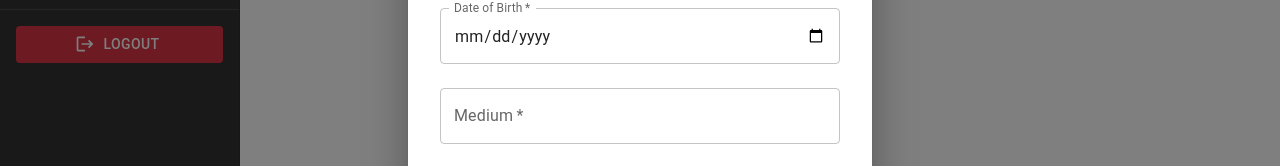
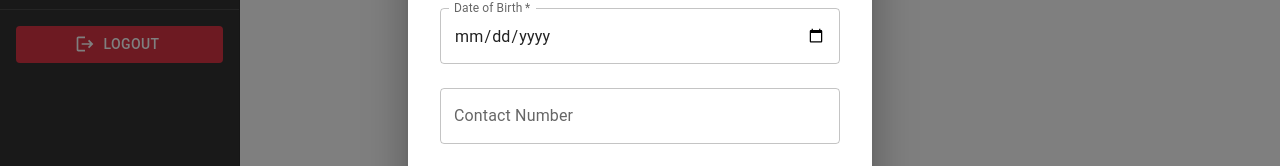
Before and after one commit to Threadstone15/RAD_with_MERN, a React (Create React App) app in the folder frontend/: page /manager-dashboard in a window 1280 px wide. Both pictures are taken after a click on the button "ADD STUDENT". Shown: the part 320-486 px from the top of the page. Built offline with nearby package versions, Linux system fonts and the light colour scheme; no server answers.

Commit message:
Linked Students, DONT DELETE

```diff
--- a/frontend/src/components/Login.js
+++ b/frontend/src/components/Login.js
@@ -14,7 +14,6 @@ const Login = () => {
     e.preventDefault();
     try {
       const response = await login({ email, password });
-      console.log(response);
       if (response.redirectUrl) {
         navigate(response.redirectUrl); // Redirect based on URL from backend
       } else {
--- a/frontend/src/popups/AddStudentForm.js
+++ b/frontend/src/popups/AddStudentForm.js
@@ -1,12 +1,14 @@
 import React, { useState, useEffect } from 'react';
 import { Box, TextField, Button, Typography, Modal, IconButton, Dialog, DialogActions, DialogContent, DialogTitle } from '@mui/material';
 import CloseIcon from '@mui/icons-material/Close'; // Import CloseIcon for the close button
+import { addStudent } from '../services/api';
 
 const AddStudentForm = ({ open, onClose, studentData }) => {
   const [formData, setFormData] = useState({
     name: '',
     email: '',
     dateOfBirth: '',
+    phone: '',
     medium: '',
     school: '',
     address: '',
@@ -21,6 +23,7 @@ const AddStudentForm = ({ open, onClose, studentData }) => {
         name: studentData.name || '',
         email: studentData.email || '',
         dateOfBirth: studentData.dateOfBirth || '',
+        phone: studentData.phone || '',
         medium: studentData.medium || '',
         school: studentData.school || '',
         address: studentData.address || '',
@@ -32,6 +35,7 @@ const AddStudentForm = ({ open, onClose, studentData }) => {
         name: '',
         email: '',
         dateOfBirth: '',
+        phone:'',
         medium: '',
         school: '',
         address: '',
@@ -46,9 +50,13 @@ const AddStudentForm = ({ open, onClose, studentData }) => {
     setFormData((prev) => ({ ...prev, [name]: value }));
   };
 
-  const handleSubmit = (event) => {
+  const handleSubmit = async (event) => {
     event.preventDefault();
-    // Handle form submission logic here
+    try {
+      const response = await addStudent(formData);
+    } catch (error) {
+      console.error("Add Student failed:", error);
+    }
     onClose();
   };
 
@@ -66,6 +74,7 @@ const AddStudentForm = ({ open, onClose, studentData }) => {
       name: '',
       email: '',
       dateOfBirth: '',
+      phone: '',
       medium: '',
       school: '',
       address: '',
@@ -150,6 +159,15 @@ const AddStudentForm = ({ open, onClose, studentData }) => {
                 required
                 InputLabelProps={{ shrink: true }}
               />
+
+              <TextField
+                label="Contact Number"
+                name="phone"
+                value={formData.phone}
+                onChange={handleChange}
+                fullWidth
+                margin="normal"
+              />
               <TextField
                 label="Medium"
                 name="medium"
```
Also changed, not shown: 1 other file (tests, documents, lock files or other folders).
